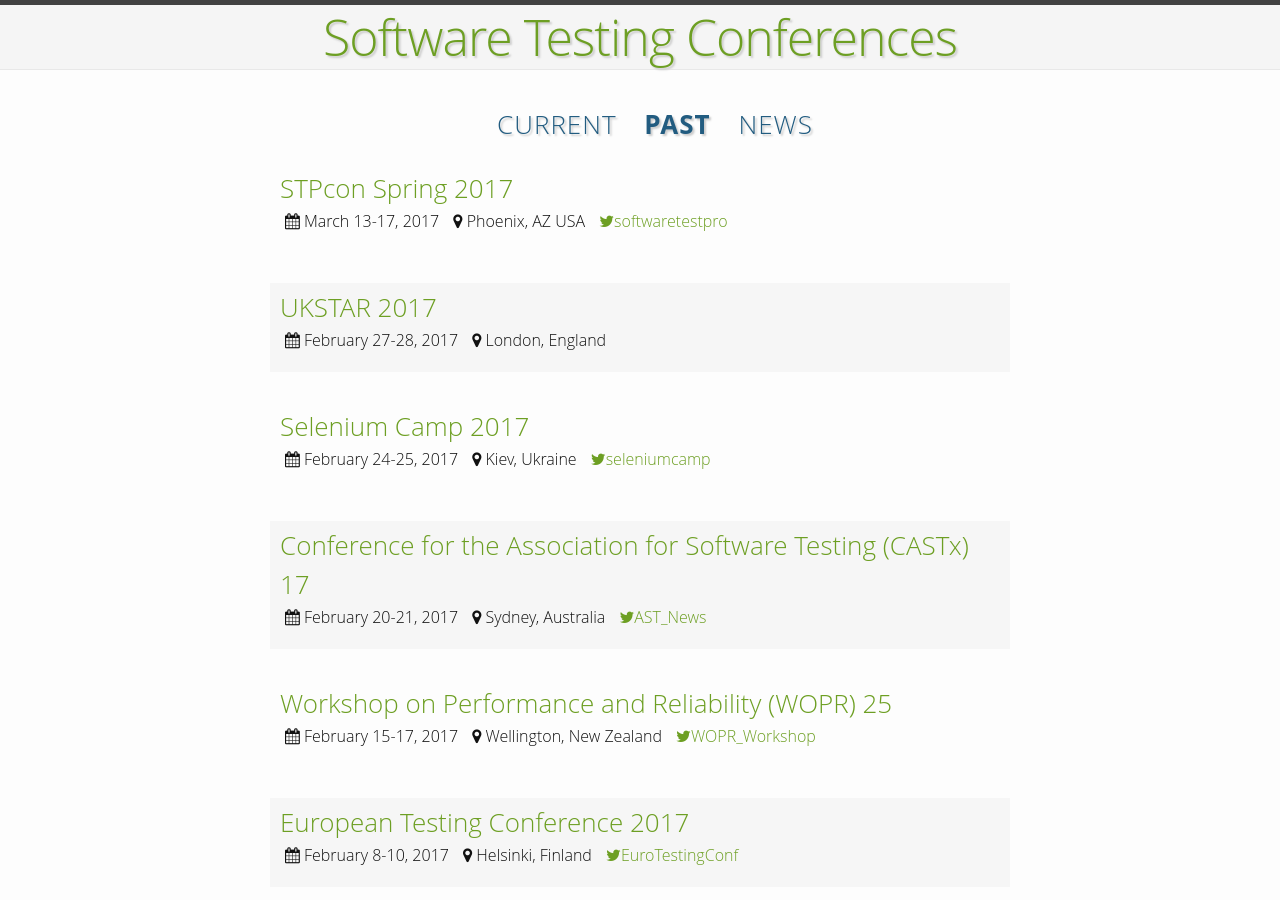
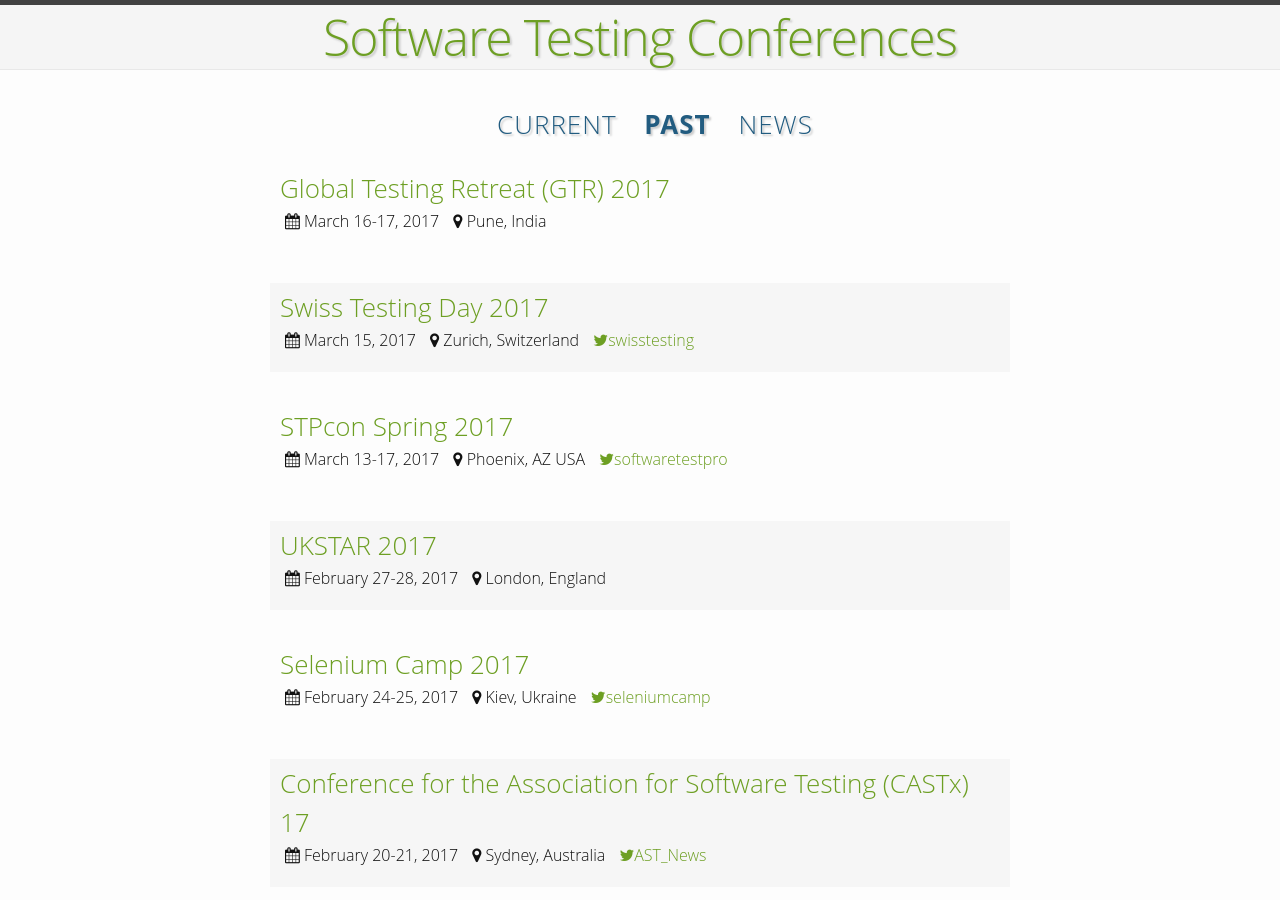
Before and after one commit to TestingConferences/testingconferences.github.io, a Jekyll site: the page built from past.html, in a window 1280 px wide and 900 px high. Built offline with Jekyll 4.4.1, drawn with Linux system fonts in a browser that asks for light colours.

Commit message:
Added STD and GTR 17

```diff
--- a/_data/past.yml
+++ b/_data/past.yml
@@ -1,3 +1,14 @@
+- name: Global Testing Retreat (GTR) 2017
+  location: Pune, India
+  dates: "March 16-17, 2017"
+  url: http://gtr.agiletestingalliance.org/
+
+- name: Swiss Testing Day 2017
+  location: Zurich, Switzerland
+  dates: "March 15, 2017"
+  url: http://swisstestingday.ch/
+  twitter: swisstesting
+
 - name: STPcon Spring 2017
   location: Phoenix, AZ USA
   dates: "March 13-17, 2017"
```
